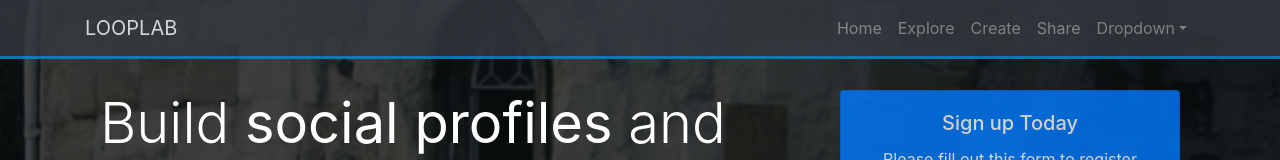
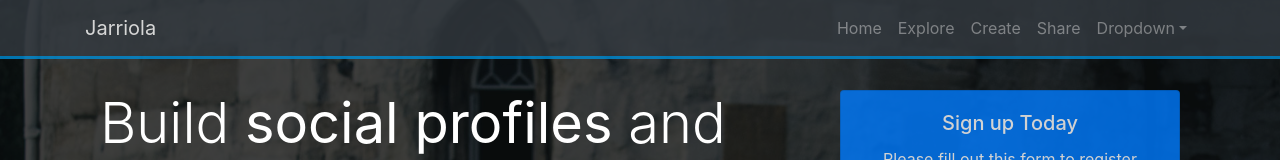
Before and after one commit to ing-arriola/looplab, a React (Create React App) app: page / in a window 1280 px wide. Shown: the top 160 px of the page. Built offline with nearby package versions, Linux system fonts and the light colour scheme.

Commit message:
changed name to avoid issues

```diff
--- a/src/components/Navbar.js
+++ b/src/components/Navbar.js
@@ -13,7 +13,7 @@ const NavigationBar = () => {
             smooth={true}
             duration={1000}
           >
-            LOOPLAB
+            Jarriola
           </Link>
           <Navbar.Toggle aria-controls="basic-navbar-nav" />
           <Navbar.Collapse id="basic-navbar-nav">
```
